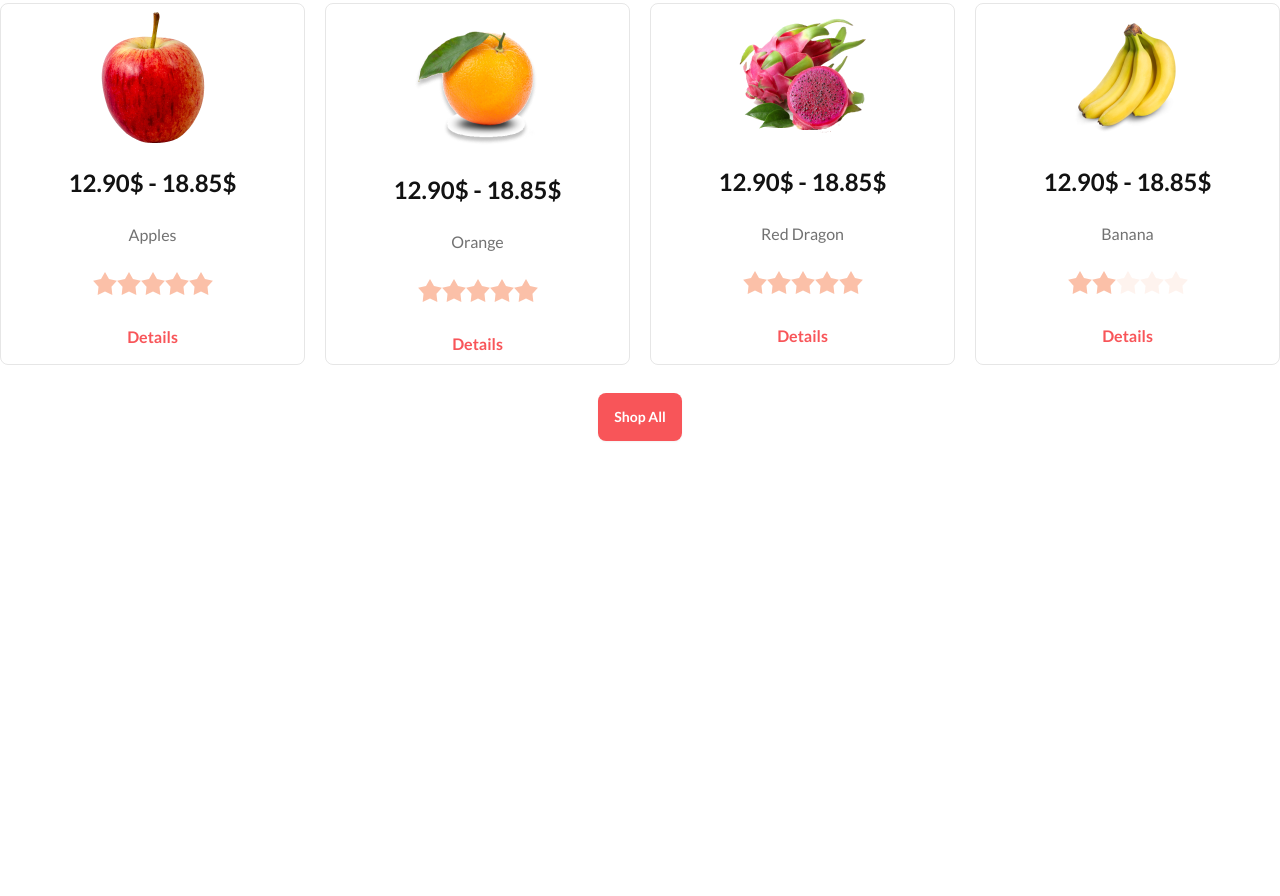
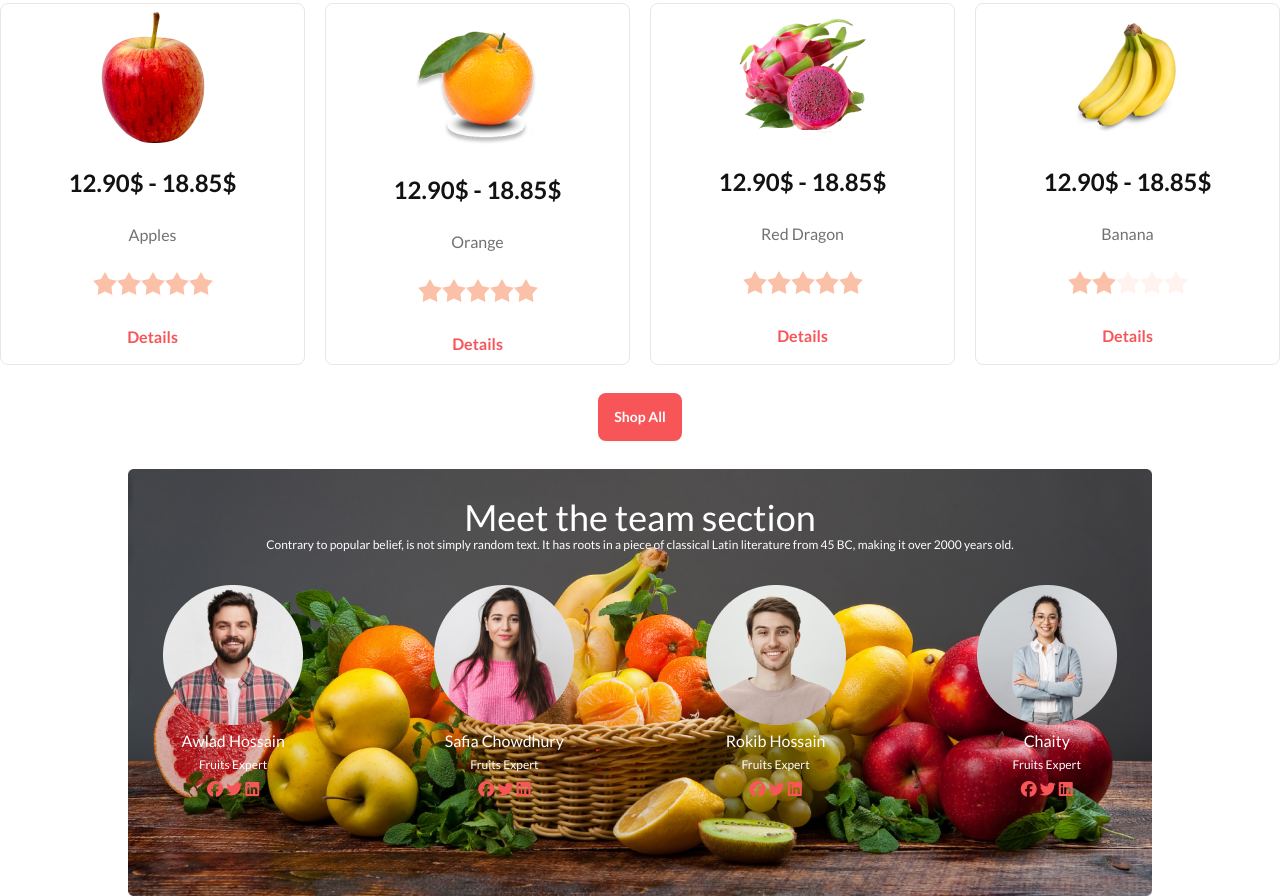
Before and after one commit to shaon1087/fruit-burst, a plain HTML site: page index.html in a window 1280 px wide. Shown: the part 1209-2105 px from the top of the page. Before the commit the page ends 1678 px from the top, so only its background shows below. Drawn offline with nearby package versions, Linux system fonts and the light colour scheme.

Commit message:
team part added

```diff
--- a/index.html
+++ b/index.html
@@ -392,6 +392,62 @@
   </section>
 
   <!-- team section part -->
+  <section class=" flex   justify-center">
+    <div class="w-4/5 ">
+        <div class="absolute w-4/5 ">
+            <img class="w-full relative" src="./images/banner1.png" alt="">
+        </div>
+        <div class="relative text-center pt-7">
+            <h1 class="text-4xl text-extrabold text-[#FFFFFF]">Meet the team section</h1>
+            <p class="text-xs text-white">Contrary to popular belief, is not simply random text. It has roots in a piece of classical Latin literature from 45 BC, making it over 2000 years old.</p>
+        </div>
+        <div class="absolute mt-8 w-4/5 flex justify-evenly  items-center gap-24">
+            <div class="text-center space-y-1">
+                <img src="./images/member1.png" alt="">
+                <h1 class="text-base text-white text-bold">Awlad Hossain</h1>
+                <p class="text-xs text-white">Fruits Expert</p>
+                <div class="text-[#F85559]">
+                    <i class="fa-brands fa-facebook"></i>
+                    <i class="fa-brands fa-twitter"></i>
+                    <i class="fa-brands fa-linkedin"></i>
+                </div>
+            </div>
+            <div class="text-center space-y-1">
+                <img src="./images/member2.png" alt="">
+                <h1 class="text-base text-white text-bold">Safia Chowdhury</h1>
+                <p class="text-xs text-white">Fruits Expert</p>
+                <div class="text-[#F85559]">
+                    <i class="fa-brands fa-facebook"></i>
+                    <i class="fa-brands fa-twitter"></i>
+                    <i class="fa-brands fa-linkedin"></i>
+                </div>
+            </div>
+            <div class="text-center space-y-1">
+                <img src="./images/member3.png" alt="">
+                <h1 class="text-base text-white text-bold">Rokib Hossain</h1>
+                <p class="text-xs text-white">Fruits Expert</p>
+                <div class="text-[#F85559]">
+                    <i class="fa-brands fa-facebook"></i>
+                    <i class="fa-brands fa-twitter"></i>
+                    <i class="fa-brands fa-linkedin"></i>
+                </div>
+            </div>
+            <div class="text-center space-y-1">
+                <img src="./images/member4.png" alt="">
+                <h1 class="text-base text-white text-bold">Chaity</h1>
+                <p class="text-xs text-white">Fruits Expert</p>
+                <div class="text-[#F85559]">
+                    <i class="fa-brands fa-facebook"></i>
+                    <i class="fa-brands fa-twitter"></i>
+                    <i class="fa-brands fa-linkedin"></i>
+                </div>
+            </div>
+        </div>
+    </div>
+</section>
+
+</main>
+
 
 
 </main>
```
